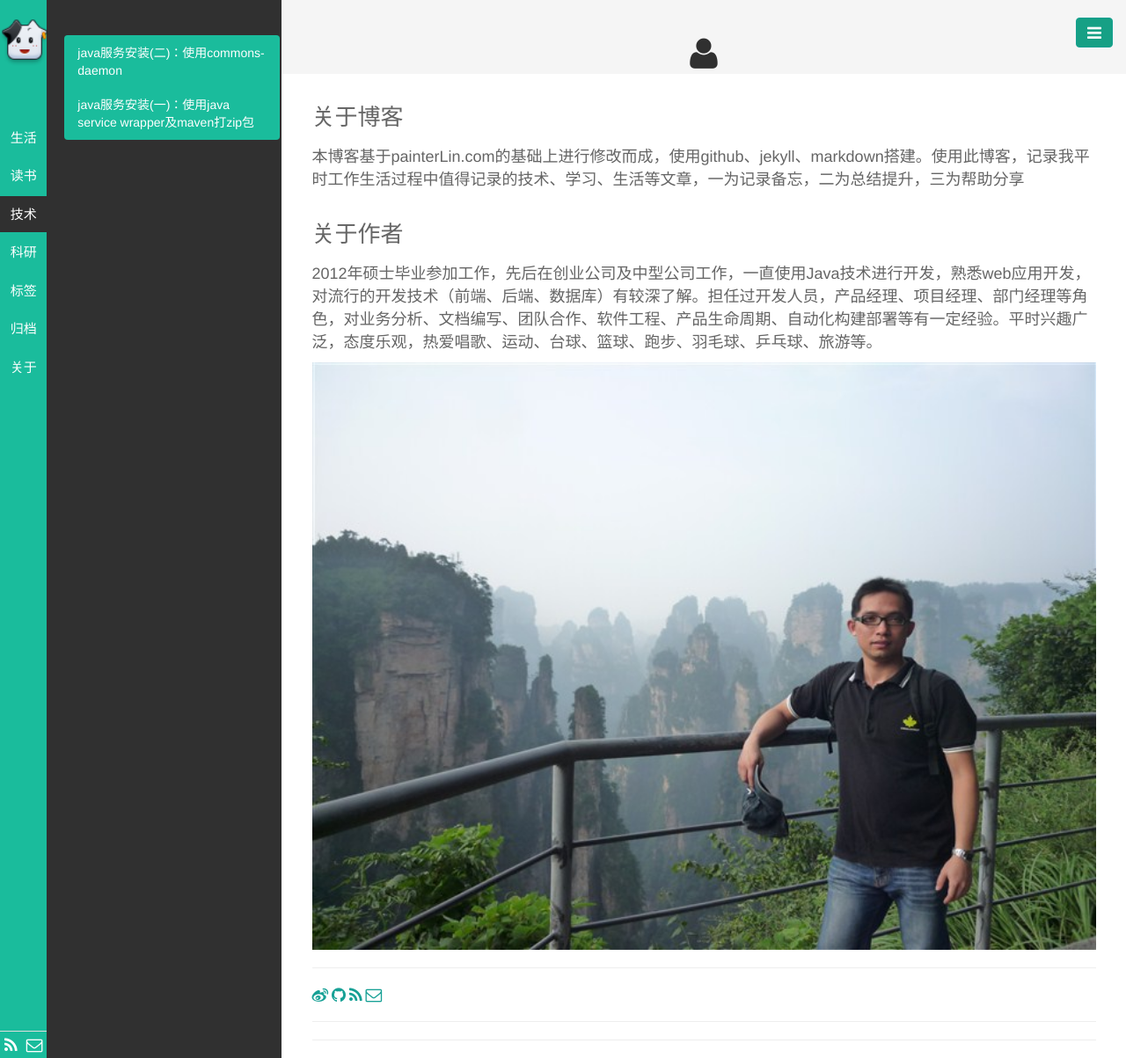
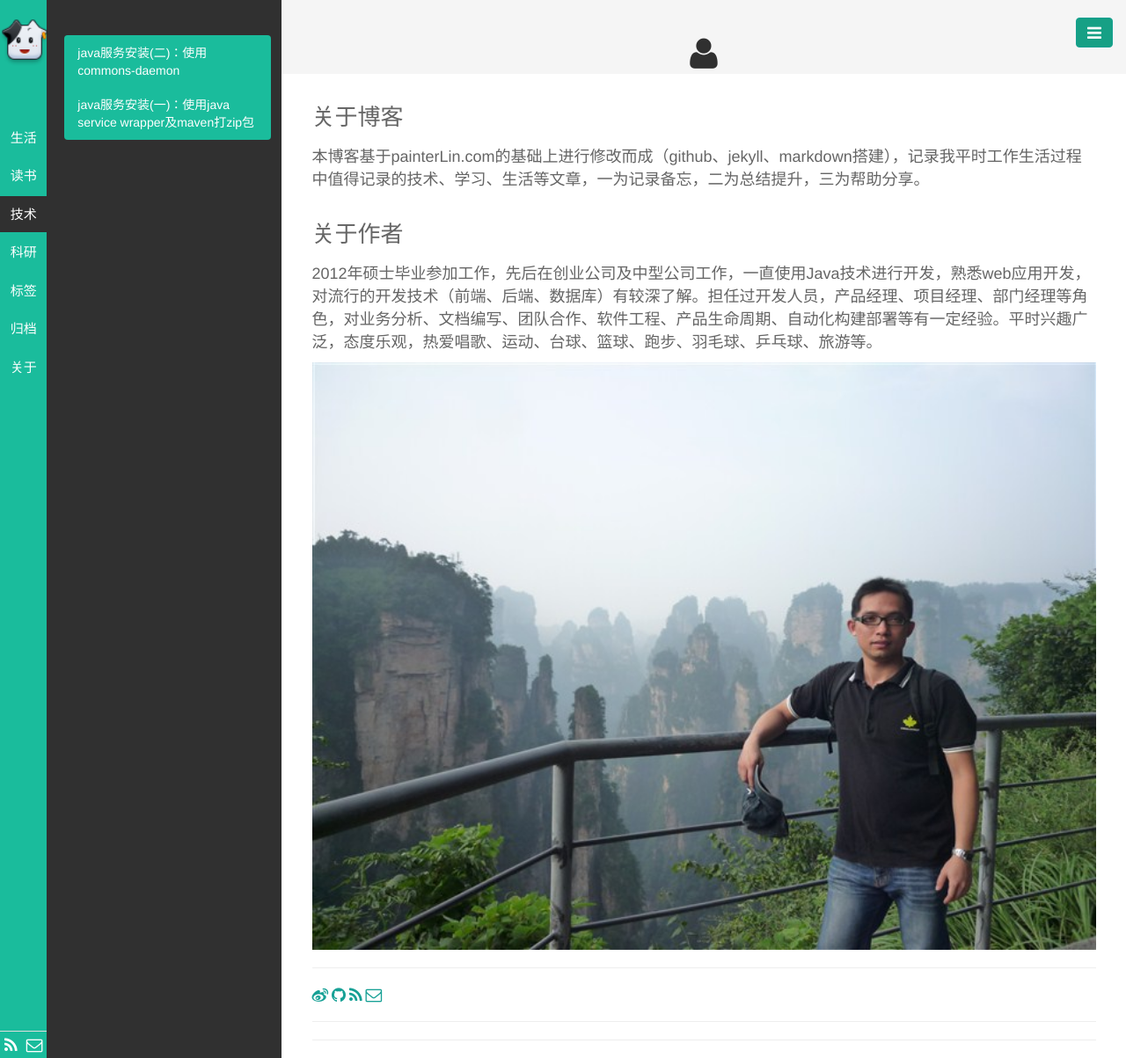
Before and after one commit to mianshenglee/mianshenglee.github.io, a Jekyll site: the page built from pages/about.html, in a window 1280 px wide. Shown: the whole page at 88% size. Built offline with Jekyll 4.4.1, drawn with Linux system fonts in a browser that asks for light colours; Markdown is read by kramdown in place of the engine named in the settings.

Commit message:
修改说明，修改样式

```diff
--- a/pages/about.html
+++ b/pages/about.html
@@ -4,7 +4,7 @@
 titlename: 关于
 ---
 <h3>关于博客</h3>
-<p style=font-size:18px>本博客基于painterLin.com的基础上进行修改而成，使用github、jekyll、markdown搭建。使用此博客，记录我平时工作生活过程中值得记录的技术、学习、生活等文章，一为记录备忘，二为总结提升，三为帮助分享</p>
+<p style=font-size:18px>本博客基于painterLin.com的基础上进行修改而成（github、jekyll、markdown搭建），记录我平时工作生活过程中值得记录的技术、学习、生活等文章，一为记录备忘，二为总结提升，三为帮助分享。</p>
 
 <h3>关于作者</h3>
 <p style=font-size:18px>2012年硕士毕业参加工作，先后在创业公司及中型公司工作，一直使用Java技术进行开发，熟悉web应用开发，对流行的开发技术（前端、后端、数据库）有较深了解。担任过开发人员，产品经理、项目经理、部门经理等角色，对业务分析、文档编写、团队合作、软件工程、产品生命周期、自动化构建部署等有一定经验。平时兴趣广泛，态度乐观，热爱唱歌、运动、台球、篮球、跑步、羽毛球、乒乓球、旅游等。</p>
--- a/public/css/base.css
+++ b/public/css/base.css
@@ -78,6 +78,7 @@
 
 .aside2 .list-group-item-lay{
   margin-left: 20px;
+  margin-right: 10px;
 }
 
 /* 右侧内容栏 */
```
